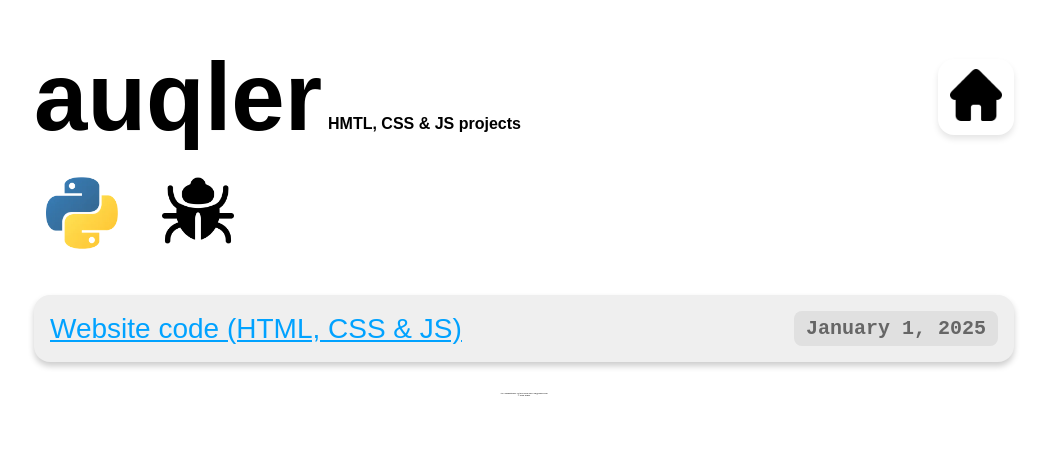
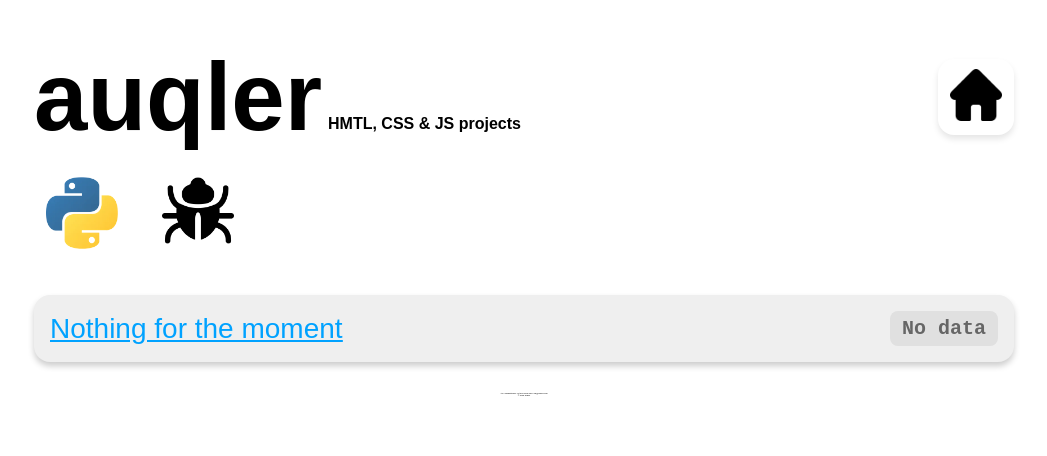
Before and after one commit to auqler/about-auqler, a plain HTML site: page websiteauqlerv2page3htmlcssjsAE_1.html in a window 1280 px wide. Shown: the part 141-597 px from the top of the page, without its empty margins (116-1163 px from the left). Drawn offline with Linux system fonts and the light colour scheme.

Commit message:
htmlcssjs website

```diff
--- a/websiteauqlerv2page3htmlcssjsAE_1.html
+++ b/websiteauqlerv2page3htmlcssjsAE_1.html
@@ -32,12 +32,12 @@
         <div class="pythonpy1">
             <div class="top-content">
                 <span class="webhook-text">
-                    <a href="https://youtube.com" target="_blank">Website code (HTML, CSS & JS)</a>
+                    <a href="https://youtube.com" target="_blank">Nothing for the moment</a>
                 </span>
-                <span class="date">January 1, 2025</span>
+                <span class="date">No data</span>
             </div>
             <div class="description">
-                Website code (HTML, CSS and JS), please contact me if you wish to use it as a basis and publish it; stilldont@know.com
+                Nothing for the moment.
             </div>
         </div>
 
```
